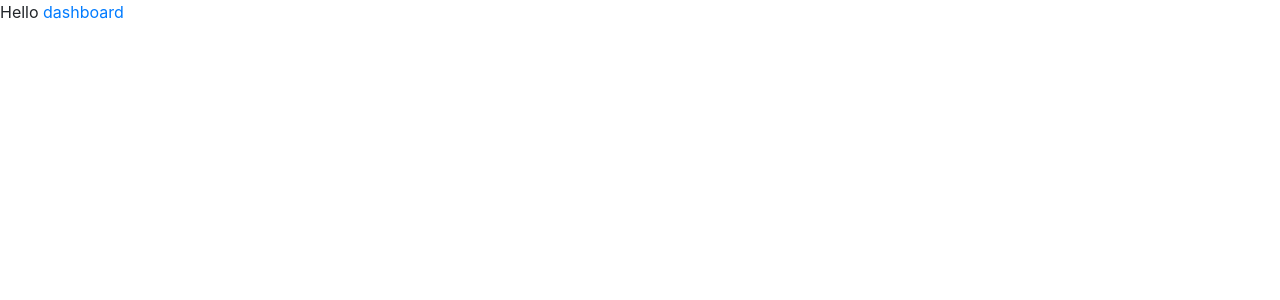
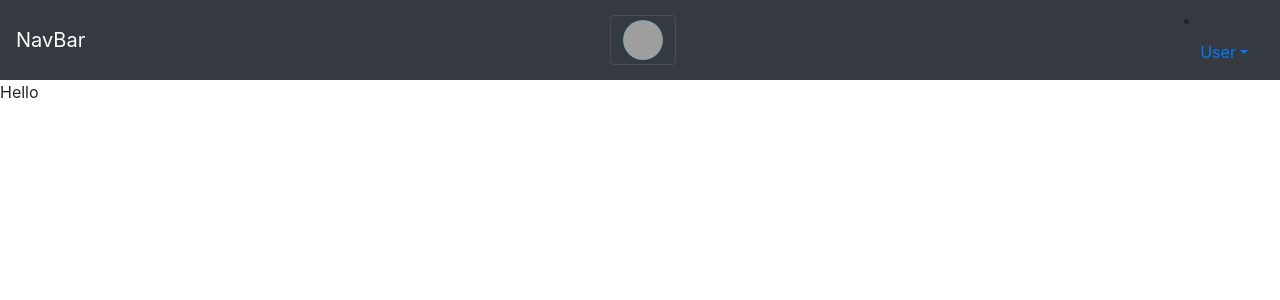
Before and after one commit to Andrei1524/gw-creator, a Nuxt app in the folder client/: page / in a window 1280 px wide. Shown: the top 300 px of the page. Built offline with nearby package versions, Linux system fonts and the light colour scheme; grey boxes are pictures that could not be loaded.

Commit message:
npm scripts + header component

```diff
--- /dev/null
+++ b/client/components/_shared/Header.vue
@@ -0,0 +1,18 @@
+<template>
+  <div class="header">
+    <b-navbar toggleable type="dark" variant="dark">
+      <b-navbar-brand href="#">NavBar</b-navbar-brand>
+
+      <b-navbar-toggle target="navbar-toggle-collapse">
+        <template>
+          <b-avatar variant="info" src="https://placekitten.com/300/300"></b-avatar>
+        </template>
+      </b-navbar-toggle>
+
+      <b-nav-item-dropdown text="User" right>
+        <b-dropdown-item href="#">Account</b-dropdown-item>
+        <b-dropdown-item href="#">Settings</b-dropdown-item>
+      </b-nav-item-dropdown>
+    </b-navbar>
+  </div>
+</template>
--- /dev/null
+++ b/client/layouts/default.vue
@@ -0,0 +1,20 @@
+<template>
+  <div>
+    <Header />
+    <main>
+      <Nuxt />
+    </main>
+  </div>
+</template>
+
+<script>
+import Header from '@/components/_shared/Header'
+
+export default {
+  components: {Header},
+
+  data() {
+    return {}
+  }
+}
+</script>
--- a/client/pages/index.vue
+++ b/client/pages/index.vue
@@ -1,7 +1,6 @@
 <template>
   <div>
     Hello
-    <NuxtLink to="/dashboard">dashboard</NuxtLink>
   </div>
 </template>
 
```
Also changed, not shown: package.json (+8 -2 lines), 2 other files (tests, documents, lock files or other folders).
